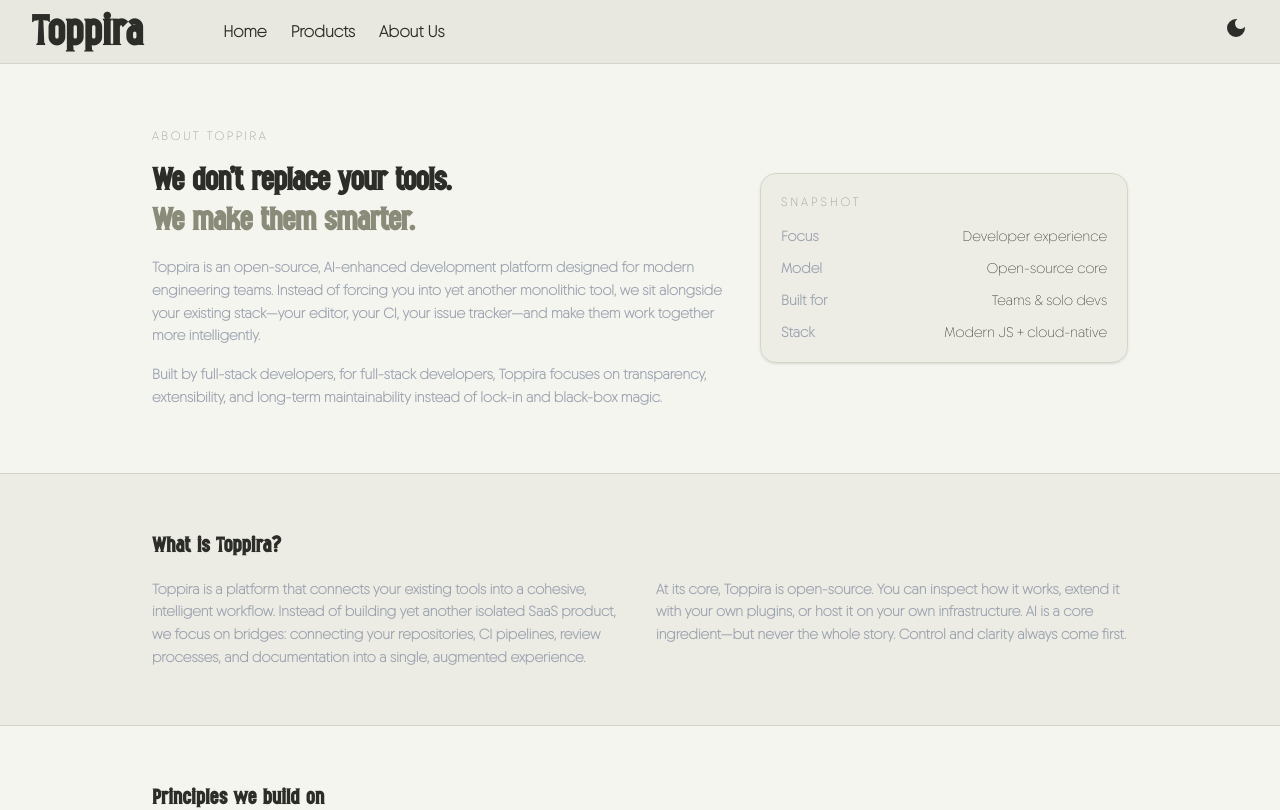
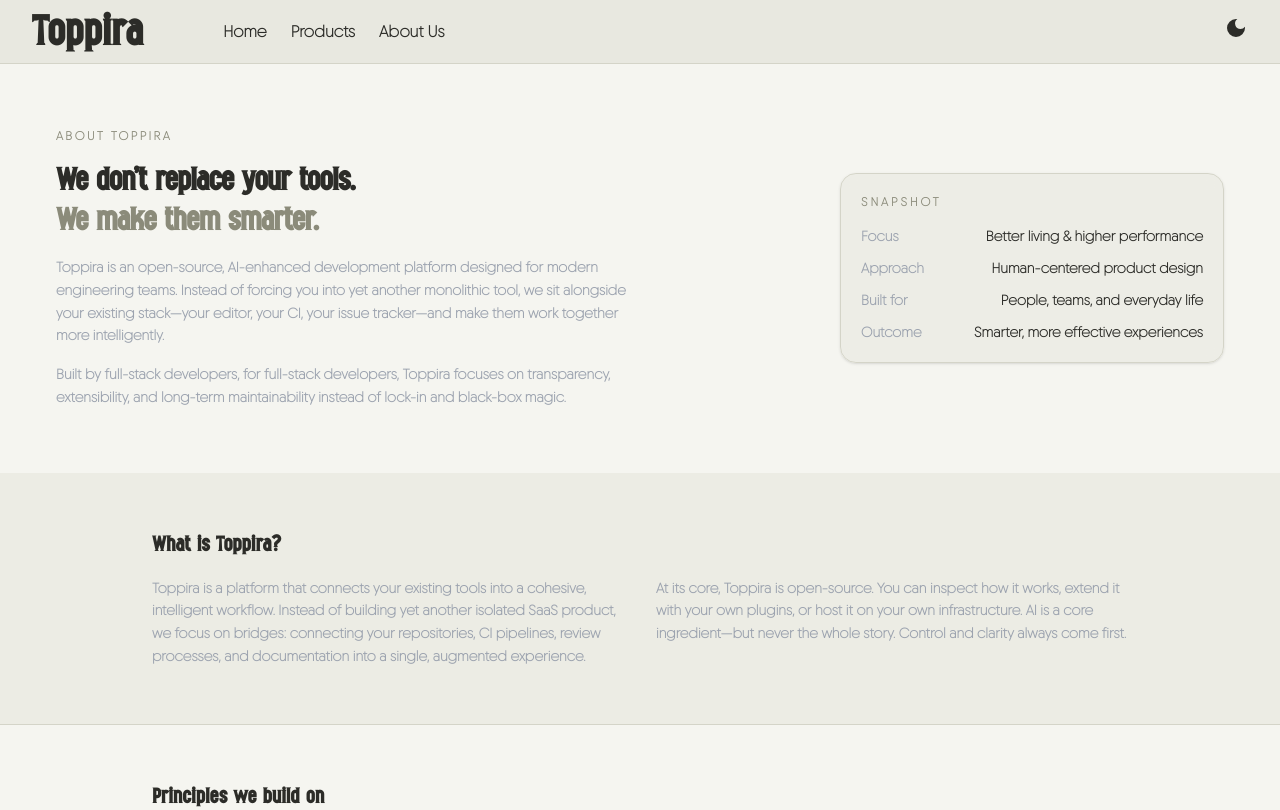
Before and after one commit to Toppira-Official/Toppira, a React (Vite) app: page /about in a window 1280 px wide. Shown: the top 810 px of the page. Built offline with nearby package versions, Linux system fonts and the light colour scheme.

Commit message:
fix: fix hero section

```diff
--- a/src/features/about/components/hero.tsx
+++ b/src/features/about/components/hero.tsx
@@ -1,19 +1,17 @@
+import type React from 'react';
 import { about_data } from '../data/about';
 
-export function AboutHero() {
+export const AboutHero: React.FC = () => {
   const { eyebrow, title, highlight, paragraphs, snapshot } = about_data.hero;
 
   return (
-    <section className="border-border bg-background border-b">
-      <div className="mx-auto flex max-w-5xl flex-col gap-8 px-6 py-16 md:flex-row md:items-center md:justify-between">
+    <section className="container">
+      <div className="flex flex-col gap-8 px-6 py-16 md:items-center md:justify-between lg:flex-row">
         <div className="max-w-xl">
-          <p className="text-accent text-xs font-medium tracking-[0.2em] uppercase">
+          <p className="text-accent text-xs tracking-[0.2em] uppercase">
             {eyebrow}
           </p>
-          <h1
-            className="text-primary mt-4 text-3xl font-semibold tracking-tight md:text-4xl"
-            style={{ fontFamily: 'var(--font-ernesto)' }}
-          >
+          <h1 className="text-primary font-ernesto mt-4 text-4xl font-semibold tracking-tight">
             {title}
             <span className="text-accent block">{highlight}</span>
           </h1>
@@ -27,7 +25,7 @@ export function AboutHero() {
 
         <div className="mt-8 w-full max-w-sm md:mt-0">
           <div className="border-border bg-foreground/60 rounded-2xl border p-5 shadow-sm backdrop-blur">
-            <p className="text-accent text-xs font-medium tracking-[0.25em] uppercase">
+            <p className="text-accent text-xs tracking-[0.25em] uppercase">
               {snapshot.label}
             </p>
             <dl className="mt-4 space-y-3 text-sm">
@@ -37,7 +35,7 @@ export function AboutHero() {
                   className="flex items-center justify-between"
                 >
                   <dt className="text-muted">{item.label}</dt>
-                  <dd className="text-primary font-medium">{item.value}</dd>
+                  <dd className="text-primary">{item.value}</dd>
                 </div>
               ))}
             </dl>
@@ -46,4 +44,4 @@ export function AboutHero() {
       </div>
     </section>
   );
-}
+};
--- a/src/features/about/data/about.ts
+++ b/src/features/about/data/about.ts
@@ -12,10 +12,10 @@ export const about_data: AboutData = {
     snapshot: {
       label: 'Snapshot',
       items: [
-        { label: 'Focus', value: 'Developer experience' },
-        { label: 'Model', value: 'Open-source core' },
-        { label: 'Built for', value: 'Teams & solo devs' },
-        { label: 'Stack', value: 'Modern JS + cloud-native' },
+        { label: 'Focus', value: 'Better living & higher performance' },
+        { label: 'Approach', value: 'Human-centered product design' },
+        { label: 'Built for', value: 'People, teams, and everyday life' },
+        { label: 'Outcome', value: 'Smarter, more effective experiences' },
       ],
     },
   },
```
